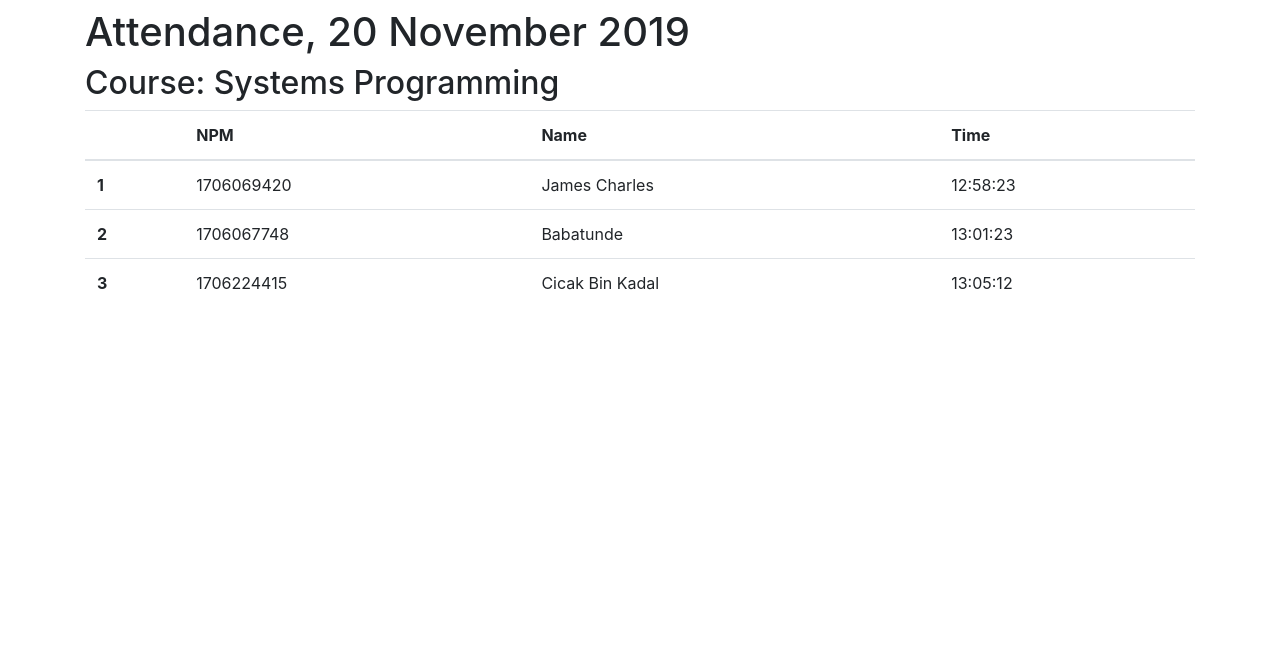
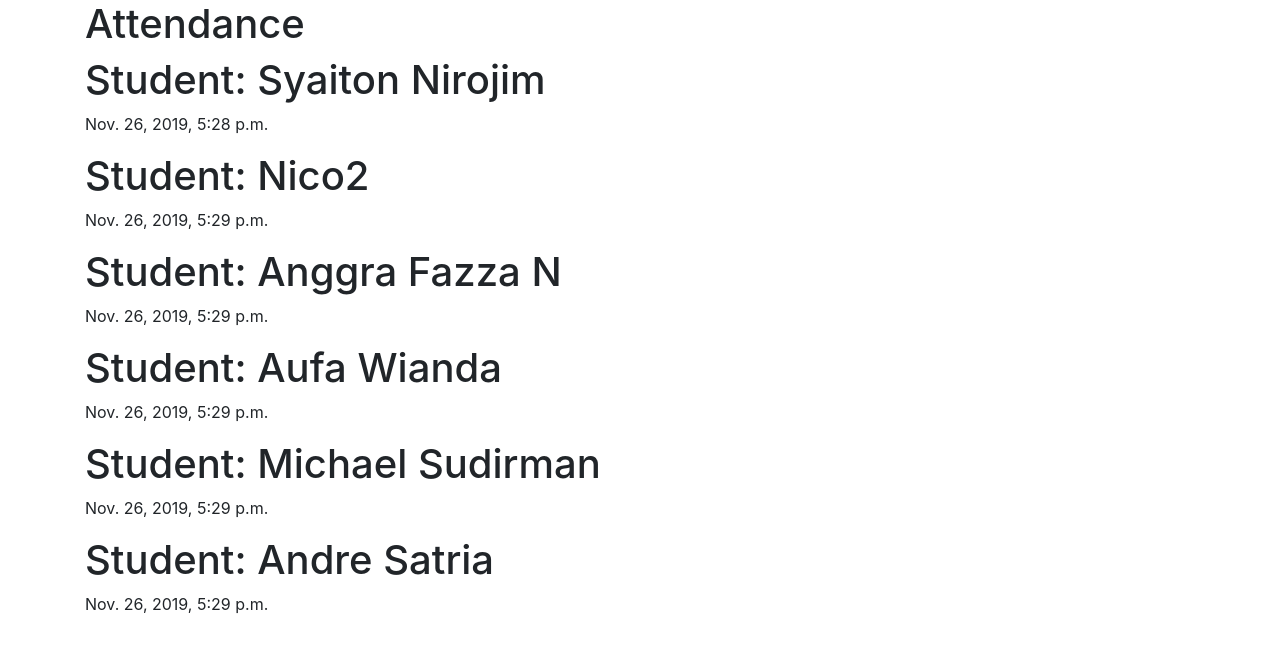
Before and after one commit to figtive/attendancewebserver, a Django app: page / in a window 1280 px wide. Shown: the top 653 px of the page. Run offline with Django 3.2, Linux system fonts and the light colour scheme; data comes from the database, SQL or seed files in the repository; both versions use the stored data as it was after the commit; some libraries are stand-ins or nearby versions.

Commit message:
render data from database to index

```diff
--- a/attendancewebserver/urls.py
+++ b/attendancewebserver/urls.py
@@ -17,6 +17,9 @@ from django.contrib import admin
 from django.urls import path, include
 
 
+import subprocess
+
+subprocess.Popen(['python', './attendancewebserver/nfc.py'])
 urlpatterns = [
     path('admin/', admin.site.urls),
     path('',include('index.urls')),
--- a/index/models.py
+++ b/index/models.py
@@ -33,7 +33,7 @@ class Classes(models.Model):
 class Attendance(models.Model):
     student = models.ForeignKey(Students, on_delete=models.CASCADE)
     class_attend = models.ForeignKey(Classes, on_delete=models.CASCADE)
-    time_attend = models.IntegerField()
-
+    #time_attend = models.IntegerField()
+    time_attend = models.DateTimeField(auto_now=True)
     def __str__(self):
         return 'Attendance: ' + str(self.student) + ' at ' + str(self.class_attend)
--- a/index/views.py
+++ b/index/views.py
@@ -1,7 +1,8 @@
-from django.shortcuts import render
+from django.shortcuts import render, redirect
+from django.views.generic import TemplateView
 from .models import Attendance
 # Create your views here.
 
 def index(request):
     attendees = Attendance.objects.all()
-    return render(request, 'index.html',{'attendees':attendees})
+    return render(request, 'index.html', {'attendees':attendees})
--- a/templates/index.html
+++ b/templates/index.html
@@ -10,7 +10,16 @@
 
     <title>Hello, world!</title>
   </head>
-  <h1> {{ attendees.attendee }}</h1>
+    {% block body %}
+    <div class="container">
+        <h1>Attendance</h1>
+        {% for attendance in attendees %}
+            <h1>{{attendance.student}}</h1>
+            <p>{{attendance.time_attend}}</p>
+        {% endfor %}
+    </div>
+    {% endblock %}
+  <!--<h1> {{ attendees.attendee }}</h1>
   <body class="container">
     <h1>Attendance, 20 November 2019</h1>
     <h2>Course: Systems Programming</h2>
@@ -43,7 +52,7 @@
       <td>13:05:12</td>
     </tr>
   </tbody>
-</table>
+</table>-->
     <!-- Optional JavaScript -->
     <!-- jQuery first, then Popper.js, then Bootstrap JS -->
     <script src="https://code.jquery.com/jquery-3.3.1.slim.min.js" integrity="sha384-q8i/X+965DzO0rT7abK41JStQIAqVgRVzpbzo5smXKp4YfRvH+8abtTE1Pi6jizo" crossorigin="anonymous"></script>
```
Also changed, not shown: db.sqlite3, index/migrations/0003_auto_20191127_0022.py (added).
